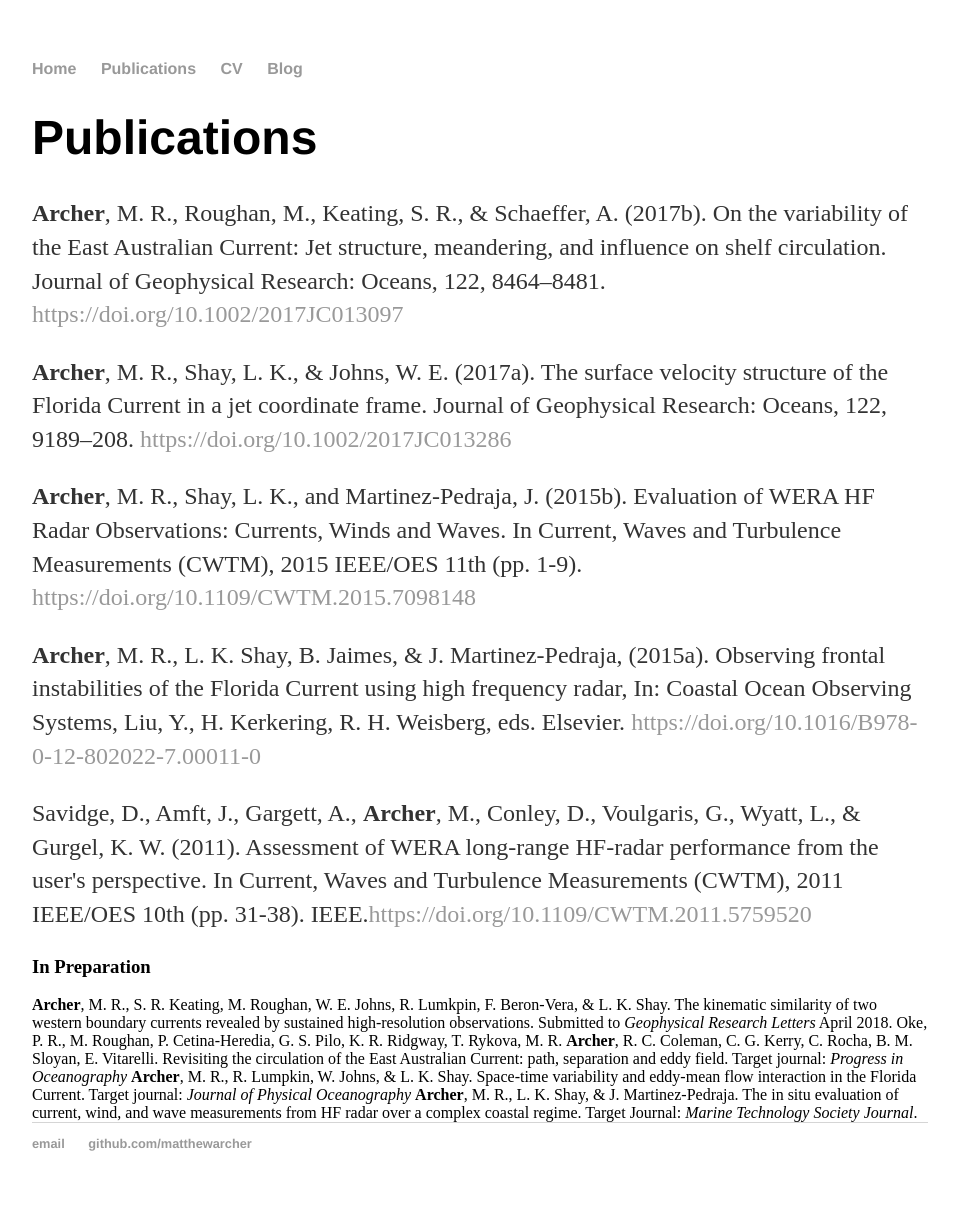
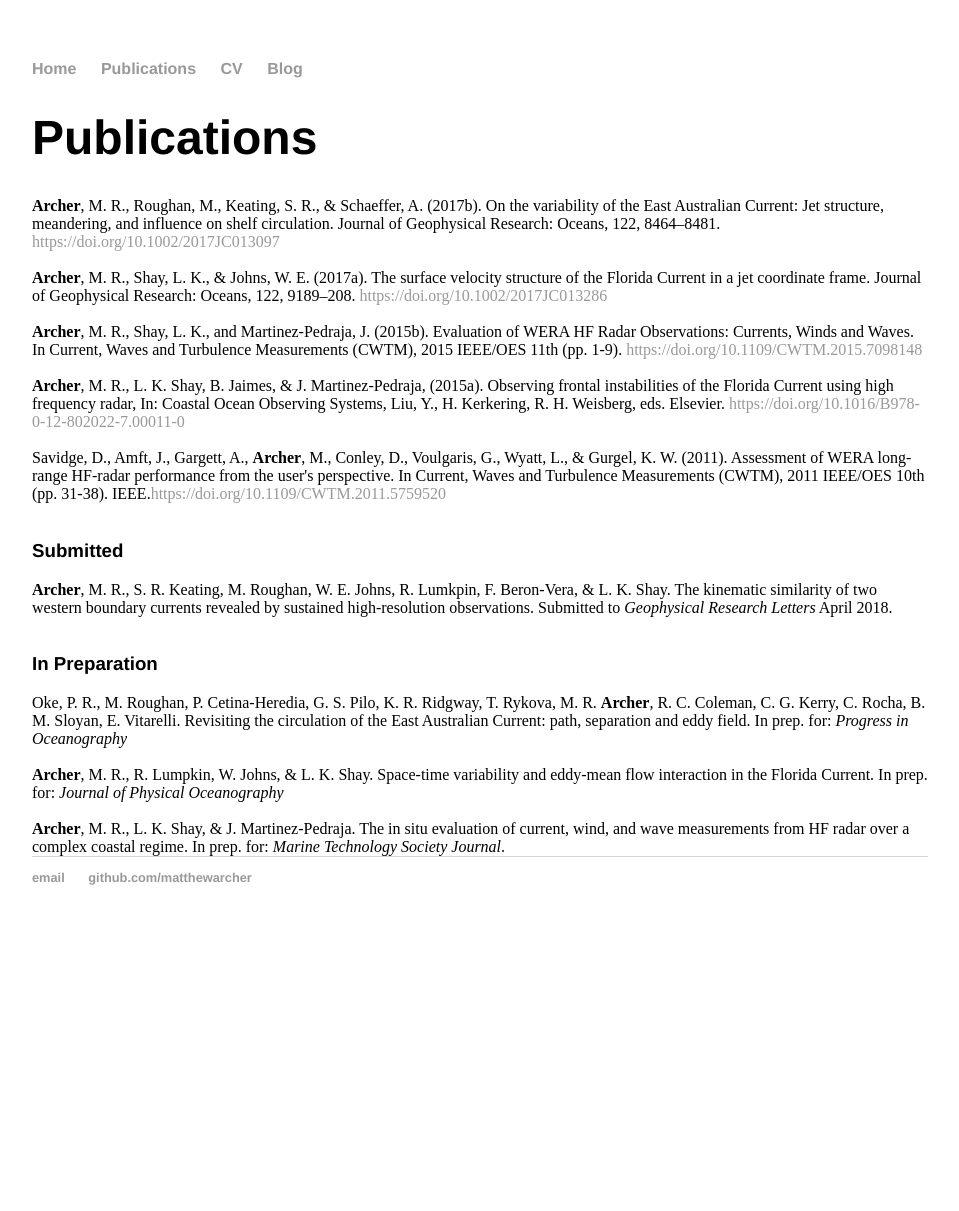
Before and after one commit to matthewarcher/matthewarcher.github.io, a Jekyll site: the page built from publications/index.html, in a window 1280 px wide. Shown: the whole page, without its empty margins (160-1119 px from the left). Built offline with Jekyll 4.4.1, drawn with Linux system fonts in a browser that asks for light colours; after the commit the page ends 945 px from its top, so only the background shows below that.

Commit message:
Update index.html

```diff
--- a/publications/index.html
+++ b/publications/index.html
@@ -4,18 +4,19 @@ title: Matthew R. Archer
 ---
 <div class="blurb">
 	<h1>Publications</h1>
-	<fontsize = "3">
-	<p><b>Archer</b>, M. R., Roughan, M., Keating, S. R., & Schaeffer, A. (2017b). On the variability of the East Australian Current: Jet structure, meandering, and influence on shelf circulation. Journal of Geophysical Research: Oceans, 122, 8464–8481. <a href="https://doi.org/10.1002/2017JC013097">https://doi.org/10.1002/2017JC013097</a></p>
-	<p><b>Archer</b>, M. R., Shay, L. K., & Johns, W. E. (2017a). The surface velocity structure of the Florida Current in a jet coordinate frame. Journal of Geophysical Research: Oceans, 122, 9189–208. <a href="https://doi.org/10.1002/2017JC013286">https://doi.org/10.1002/2017JC013286</a></p>
-	<p><b>Archer</b>, M. R., Shay, L. K., and Martinez-Pedraja, J. (2015b). Evaluation of WERA HF Radar Observations: Currents, Winds and Waves. In Current, Waves and Turbulence Measurements (CWTM), 2015 IEEE/OES 11th (pp. 1-9). <a href="https://doi.org/10.1109/CWTM.2015.7098148">https://doi.org/10.1109/CWTM.2015.7098148</a></p>
-	<p><b>Archer</b>, M. R., L. K. Shay, B. Jaimes, & J. Martinez-Pedraja, (2015a). Observing frontal instabilities of the Florida Current using high frequency radar, In: Coastal Ocean Observing Systems, Liu, Y., H. Kerkering, R. H. Weisberg, eds.  Elsevier. <a href="https://doi.org/10.1016/B978-0-12-802022-7.00011-0">https://doi.org/10.1016/B978-0-12-802022-7.00011-0</a></p>
-	<p>Savidge, D., Amft, J., Gargett, A., <b>Archer</b>, M., Conley, D., Voulgaris, G., Wyatt, L., & Gurgel, K. W. (2011). Assessment of WERA long-range HF-radar performance from the user's perspective. In Current, Waves and Turbulence Measurements (CWTM), 2011 IEEE/OES 10th (pp. 31-38). IEEE.<a href="https://doi.org/10.1109/CWTM.2011.5759520">https://doi.org/10.1109/CWTM.2011.5759520</a></p>
 
-	<h3>In Preparation</h3>
+	<b>Archer</b>, M. R., Roughan, M., Keating, S. R., & Schaeffer, A. (2017b). On the variability of the East Australian Current: Jet structure, meandering, and influence on shelf circulation. Journal of Geophysical Research: Oceans, 122, 8464–8481. <a href="https://doi.org/10.1002/2017JC013097">https://doi.org/10.1002/2017JC013097</a><br>
+	<br><b>Archer</b>, M. R., Shay, L. K., & Johns, W. E. (2017a). The surface velocity structure of the Florida Current in a jet coordinate frame. Journal of Geophysical Research: Oceans, 122, 9189–208. <a href="https://doi.org/10.1002/2017JC013286">https://doi.org/10.1002/2017JC013286</a><br>
+	<br><b>Archer</b>, M. R., Shay, L. K., and Martinez-Pedraja, J. (2015b). Evaluation of WERA HF Radar Observations: Currents, Winds and Waves. In Current, Waves and Turbulence Measurements (CWTM), 2015 IEEE/OES 11th (pp. 1-9). <a href="https://doi.org/10.1109/CWTM.2015.7098148">https://doi.org/10.1109/CWTM.2015.7098148</a><br>
+	<br><b>Archer</b>, M. R., L. K. Shay, B. Jaimes, & J. Martinez-Pedraja, (2015a). Observing frontal instabilities of the Florida Current using high frequency radar, In: Coastal Ocean Observing Systems, Liu, Y., H. Kerkering, R. H. Weisberg, eds.  Elsevier. <a href="https://doi.org/10.1016/B978-0-12-802022-7.00011-0">https://doi.org/10.1016/B978-0-12-802022-7.00011-0</a><br>
+	<br>Savidge, D., Amft, J., Gargett, A., <b>Archer</b>, M., Conley, D., Voulgaris, G., Wyatt, L., & Gurgel, K. W. (2011). Assessment of WERA long-range HF-radar performance from the user's perspective. In Current, Waves and Turbulence Measurements (CWTM), 2011 IEEE/OES 10th (pp. 31-38). IEEE.<a href="https://doi.org/10.1109/CWTM.2011.5759520">https://doi.org/10.1109/CWTM.2011.5759520</a><br><br>
 
-	<b>Archer</b>, M. R., S. R. Keating, M. Roughan, W. E. Johns, R. Lumkpin, F. Beron-Vera, & L. K. Shay. The kinematic similarity of two western boundary currents revealed by sustained high-resolution observations. Submitted to <i>Geophysical Research Letters</i> April 2018.
-	Oke, P. R., M. Roughan, P. Cetina-Heredia, G. S. Pilo, K. R. Ridgway, T. Rykova, M. R. <b>Archer</b>, R. C. Coleman, C. G. Kerry, C. Rocha, B. M. Sloyan, E. Vitarelli. Revisiting the circulation of the East Australian Current: path, separation and eddy field. Target journal: <i>Progress in Oceanography</i>
-	<b>Archer</b>, M. R., R. Lumpkin, W. Johns, & L. K. Shay. Space-time variability and eddy-mean flow interaction in the Florida Current. Target journal: <i>Journal of Physical Oceanography</i>
-	<b>Archer</b>, M. R., L. K. Shay, & J. Martinez-Pedraja. The in situ evaluation of current, wind, and wave measurements from HF radar over a complex coastal regime. Target Journal: <i>Marine Technology Society Journal</i>.
-	</font>
+	<font face = "helvetica"><h3>Submitted</h3></font>
+	<b>Archer</b>, M. R., S. R. Keating, M. Roughan, W. E. Johns, R. Lumkpin, F. Beron-Vera, & L. K. Shay. The kinematic similarity of two western boundary currents revealed by sustained high-resolution observations. Submitted to <i>Geophysical Research Letters</i> April 2018.<br><br>
+
+	<font face = "helvetica"><h3>In Preparation</h3></font>
+	Oke, P. R., M. Roughan, P. Cetina-Heredia, G. S. Pilo, K. R. Ridgway, T. Rykova, M. R. <b>Archer</b>, R. C. Coleman, C. G. Kerry, C. Rocha, B. M. Sloyan, E. Vitarelli. Revisiting the circulation of the East Australian Current: path, separation and eddy field. In prep. for: <i>Progress in Oceanography</i><br>
+	<br><b>Archer</b>, M. R., R. Lumpkin, W. Johns, & L. K. Shay. Space-time variability and eddy-mean flow interaction in the Florida Current. In prep. for: <i>Journal of Physical Oceanography</i><br>
+	<br><b>Archer</b>, M. R., L. K. Shay, & J. Martinez-Pedraja. The in situ evaluation of current, wind, and wave measurements from HF radar over a complex coastal regime. In prep. for: <i>Marine Technology Society Journal</i>.<br>
+
 </div><!-- /.blurb -->
```
